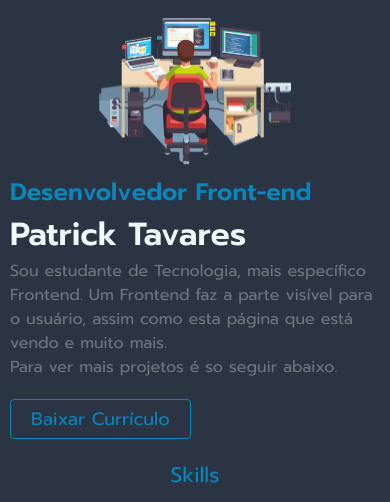
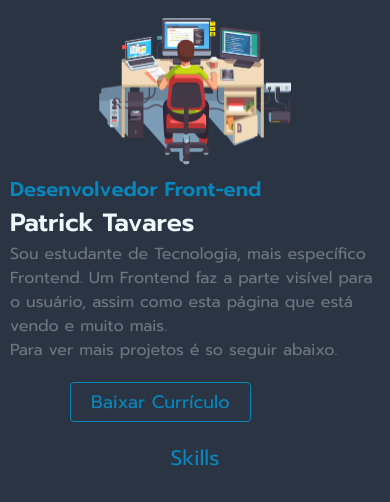
Before and after one commit to PatrickTav/portifolio-patrick, a plain HTML site: page index.html in a window 390 px wide. Shown: the part 76-578 px from the top of the page. Drawn offline with Linux system fonts and the light colour scheme.

Commit message:
modificando o banner

```diff
--- a/assets/style/style.css
+++ b/assets/style/style.css
@@ -402,6 +402,15 @@ footer {
     }
 }
 @media (max-width: 425px) {
+    .left-banner h2{
+        font-size: 20px;
+    }
+    .left-banner h1{
+        font-size: 25px;
+    }
+    .left-banner .curr {
+        margin-left: 60px;
+    }
     .cont-int{
         padding: 10px;
     }
--- a/index.html
+++ b/index.html
@@ -51,7 +51,7 @@
                             o usuário, assim como esta página que está vendo e muito mais. <br>
                             Para ver mais projetos é so seguir abaixo.
                         </div>
-                        <button> <a href="assets/image/currículo pdf link.pdf" type="application/pdf"
+                        <button class="curr"> <a href="assets/image/currículo pdf link.pdf" type="application/pdf"
                                 download="currículo pdf link.pdf">Baixar
                                 Currículo</a></button>
                     </div>
```
Also changed, not shown: assets/image/typescript.png (added).
